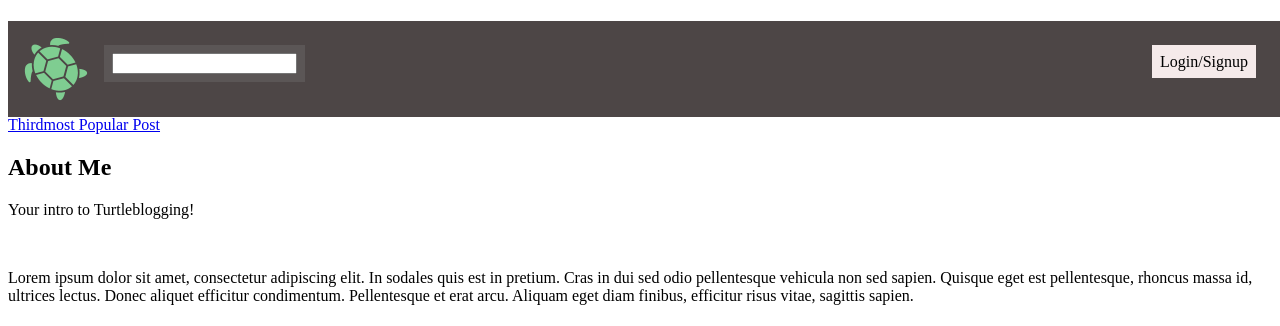
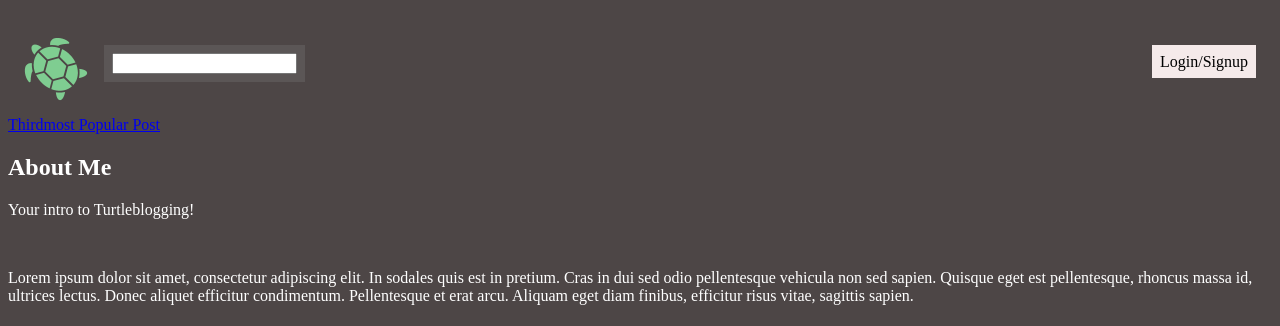
Before and after one commit to SpencerIsTheKey/360WebProject, a PHP site: page /HTML/blog.html in a window 1280 px wide. Shown: the top 326 px of the page. Run offline with PHP 8.4, Linux system fonts and the light colour scheme.

Commit message:
changed the body background and text color

```diff
--- a/CSS/navbar.css
+++ b/CSS/navbar.css
@@ -1,3 +1,7 @@
+body{
+    background-color: #4d4646;
+    color: white;
+}
 #navbar{
     position: absolute;
     background-color: #4d4646;
```
